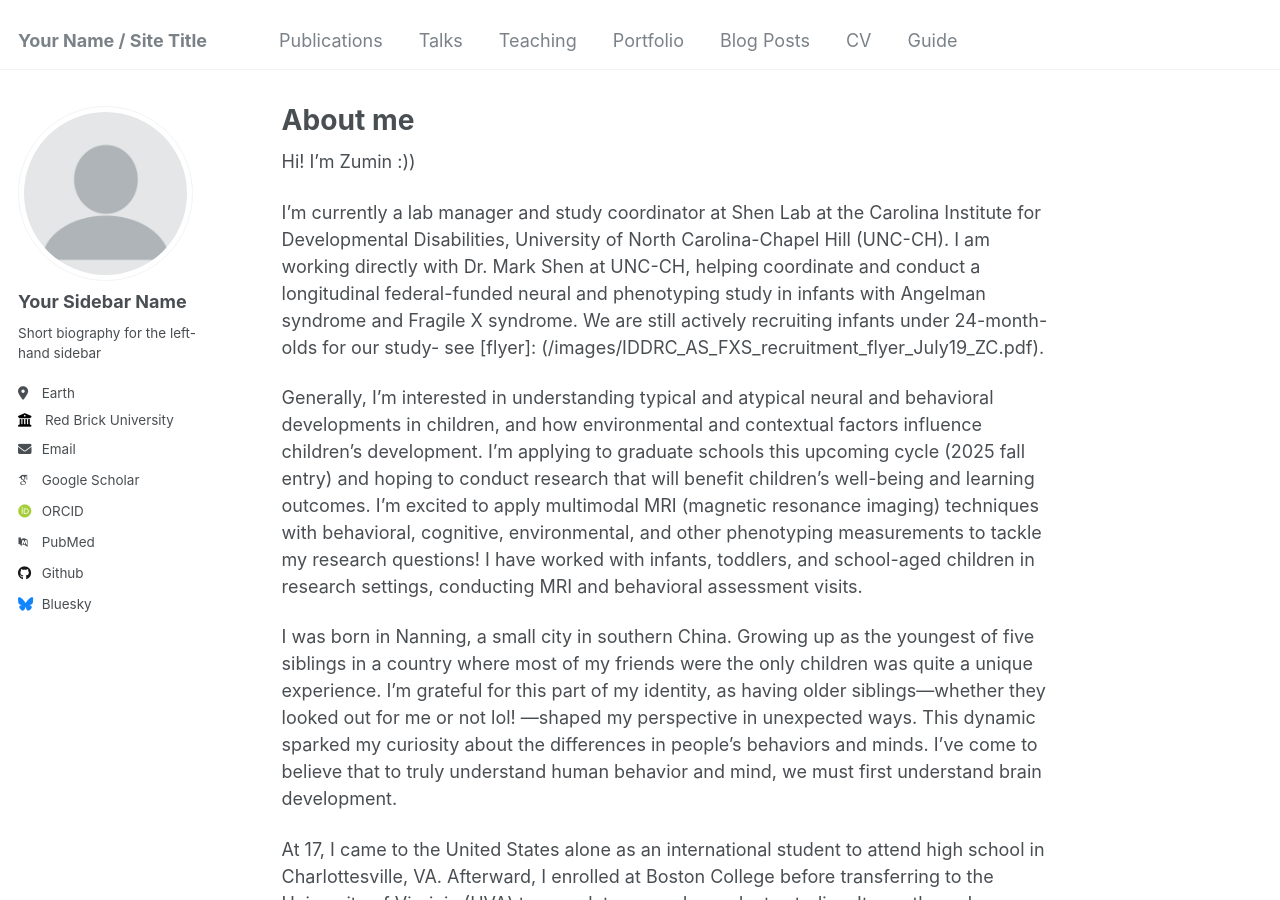
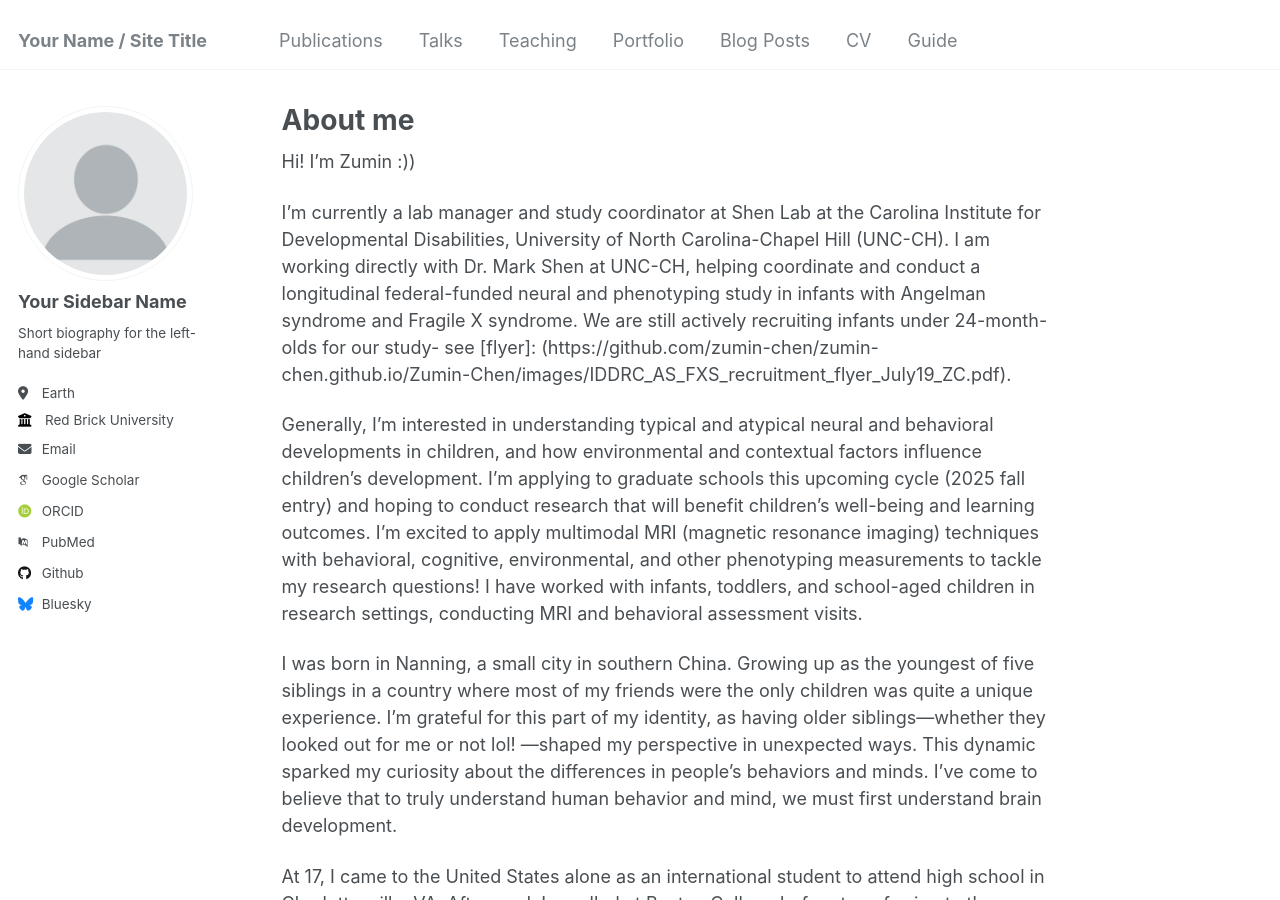
Before and after one commit to zumin-chen/Zumin-Chen, a Jekyll site: the page built from _pages/about.md, in a window 1280 px wide and 900 px high. Built offline with Jekyll 4.4.1, drawn with Linux system fonts in a browser that asks for light colours; some web fonts are replaced; part of the change alters nothing that is shown.

Commit message:
Update about.md

```diff
--- a/_pages/about.md
+++ b/_pages/about.md
@@ -9,7 +9,7 @@ redirect_from:
 
 Hi! I'm Zumin :))
 
-I'm currently a lab manager and study coordinator at Shen Lab at the Carolina Institute for Developmental Disabilities, University of North Carolina-Chapel Hill (UNC-CH). I am working directly with Dr. Mark Shen at UNC-CH, helping coordinate and conduct a longitudinal federal-funded neural and phenotyping study in infants with Angelman syndrome and Fragile X syndrome. We are still actively recruiting infants under 24-month-olds for our study- see [flyer]: (/images/IDDRC_AS_FXS_recruitment_flyer_July19_ZC.pdf).
+I'm currently a lab manager and study coordinator at Shen Lab at the Carolina Institute for Developmental Disabilities, University of North Carolina-Chapel Hill (UNC-CH). I am working directly with Dr. Mark Shen at UNC-CH, helping coordinate and conduct a longitudinal federal-funded neural and phenotyping study in infants with Angelman syndrome and Fragile X syndrome. We are still actively recruiting infants under 24-month-olds for our study- see [flyer]: (https://github.com/zumin-chen/zumin-chen.github.io/Zumin-Chen/images/IDDRC_AS_FXS_recruitment_flyer_July19_ZC.pdf).
 
 Generally, I'm interested in understanding typical and atypical neural and behavioral developments in children, and how environmental and contextual factors influence children's development. I'm applying to graduate schools this upcoming cycle (2025 fall entry) and hoping to conduct research that will benefit children's well-being and learning outcomes. I'm excited to apply multimodal MRI (magnetic resonance imaging) techniques with behavioral, cognitive, environmental, and other phenotyping measurements to tackle my research questions! I have worked with infants, toddlers, and school-aged children in research settings, conducting MRI and behavioral assessment visits.
 
```
